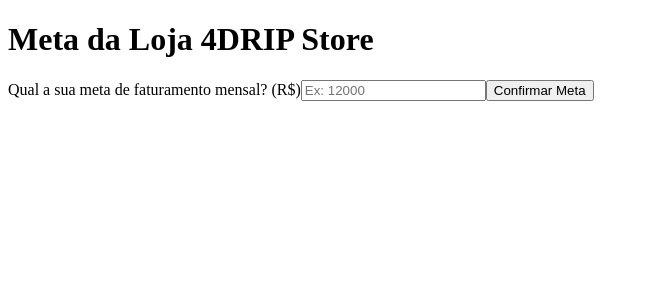
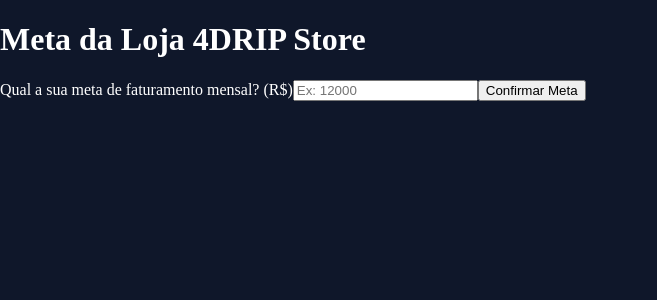
Before and after one commit to henrico4drip/loja-4drip, a Next.js app: page / in a window 1280 px wide. Shown: the top 300 px of the page, without its empty margins (0-657 px from the left). Built offline with nearby package versions, Linux system fonts and the light colour scheme.

Commit message:
Corrige layout.tsx com estrutura raiz obrigatória

```diff
--- a/app/layout.tsx
+++ b/app/layout.tsx
@@ -1,3 +1,8 @@
+export const metadata = {
+  title: 'Loja 4DRIP',
+  description: 'Controle de metas da Loja 4DRIP',
+};
+
 export default function RootLayout({
   children,
 }: {
@@ -5,7 +10,9 @@
 }) {
   return (
     <html lang="pt-BR">
-      <body>{children}</body>
+      <body style={{ margin: 0, padding: 0, background: '#0f172a', color: 'white' }}>
+        {children}
+      </body>
     </html>
   );
 }
```
